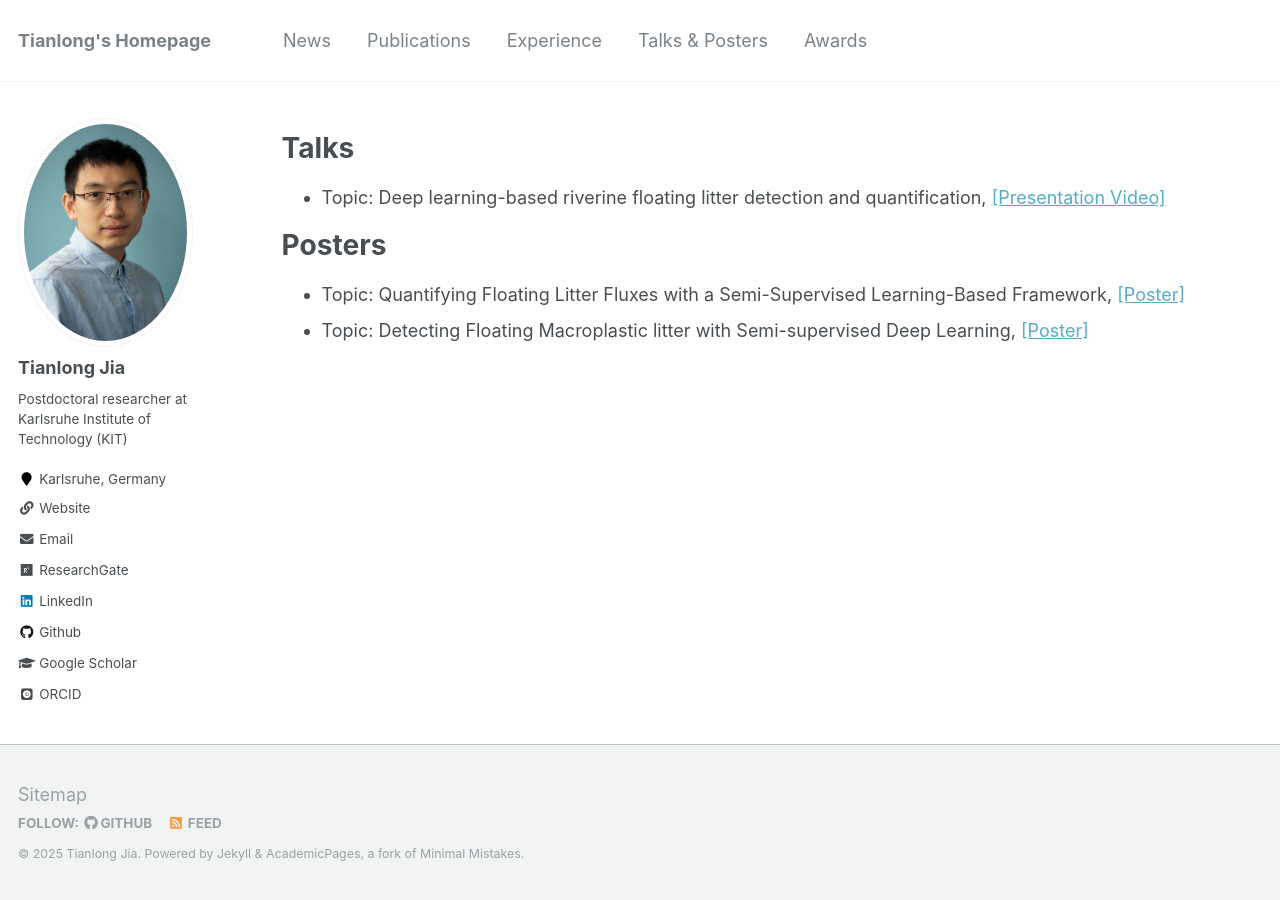
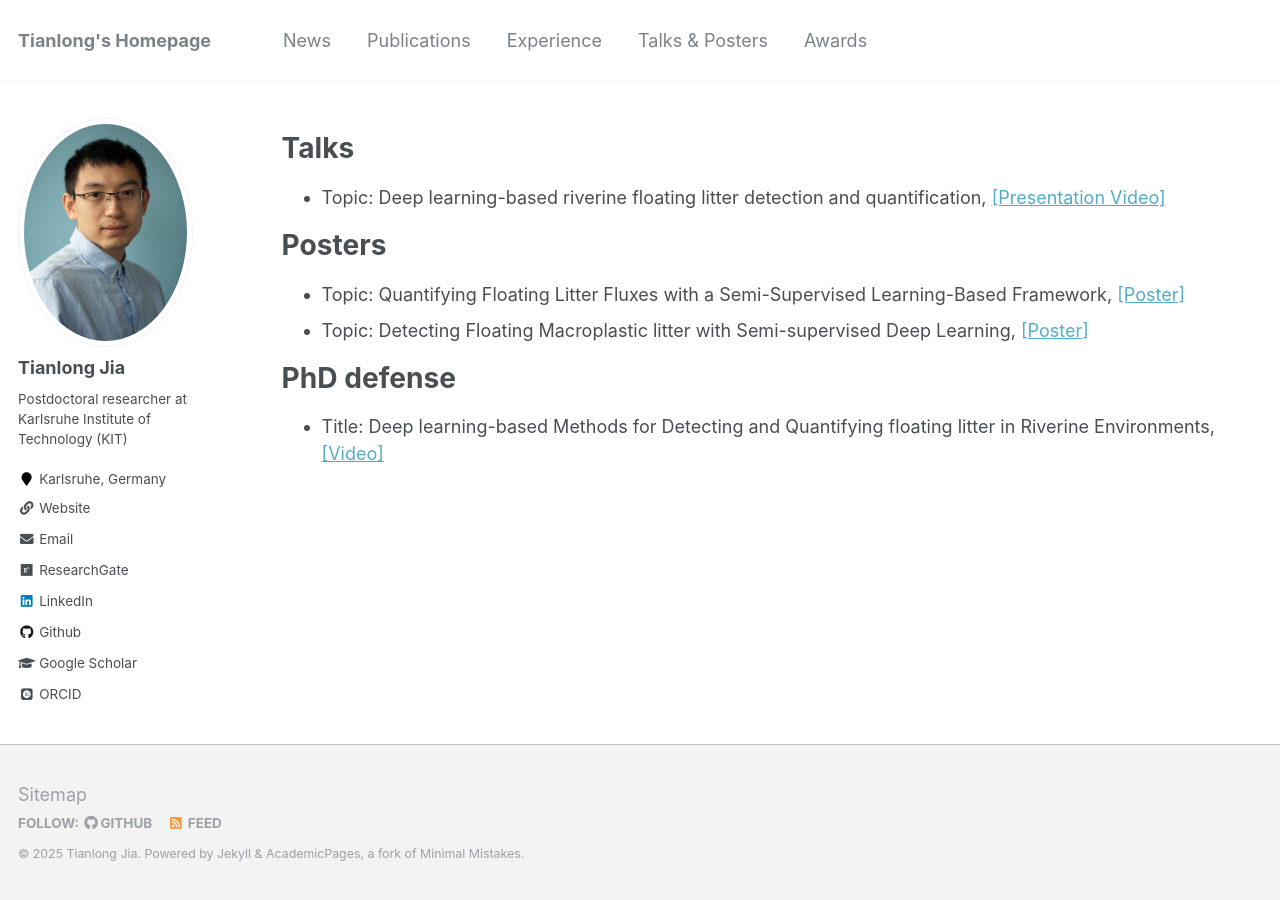
Before and after one commit to TianlongJia/TianlongJia.github.io, a Jekyll site: the page built from _pages/talks.md, in a window 1280 px wide. Built offline with Jekyll 4.4.1, drawn with Linux system fonts in a browser that asks for light colours; some web fonts are replaced.

Commit message:
update phd defense video

```diff
--- a/_pages/talks.md
+++ b/_pages/talks.md
@@ -13,3 +13,7 @@ author_profile: true
 # Posters
 - Topic: Quantifying Floating Litter Fluxes with a Semi-Supervised Learning-Based Framework, [[Poster]](https://www.researchgate.net/publication/396743813_Quantifying_Floating_Litter_Fluxes_with_a_Semi-Supervised_Learning-Based_Framework_EGU25_Poster)
 - Topic: Detecting Floating Macroplastic litter with Semi-supervised Deep Learning, [[Poster]](https://www.researchgate.net/publication/389987259_Detecting_Floating_Macroplastic_litter_with_Semi-supervised_Deep_Learning_AGU23_Poster)
+
+
+# PhD defense
+- Title: Deep learning-based Methods for Detecting and Quantifying floating litter in Riverine Environments, [[Video]](https://nmclive.tudelft.nl/mediasite/play/b9af7336332945e5b8f3a8ca09a5219c1d)
```
